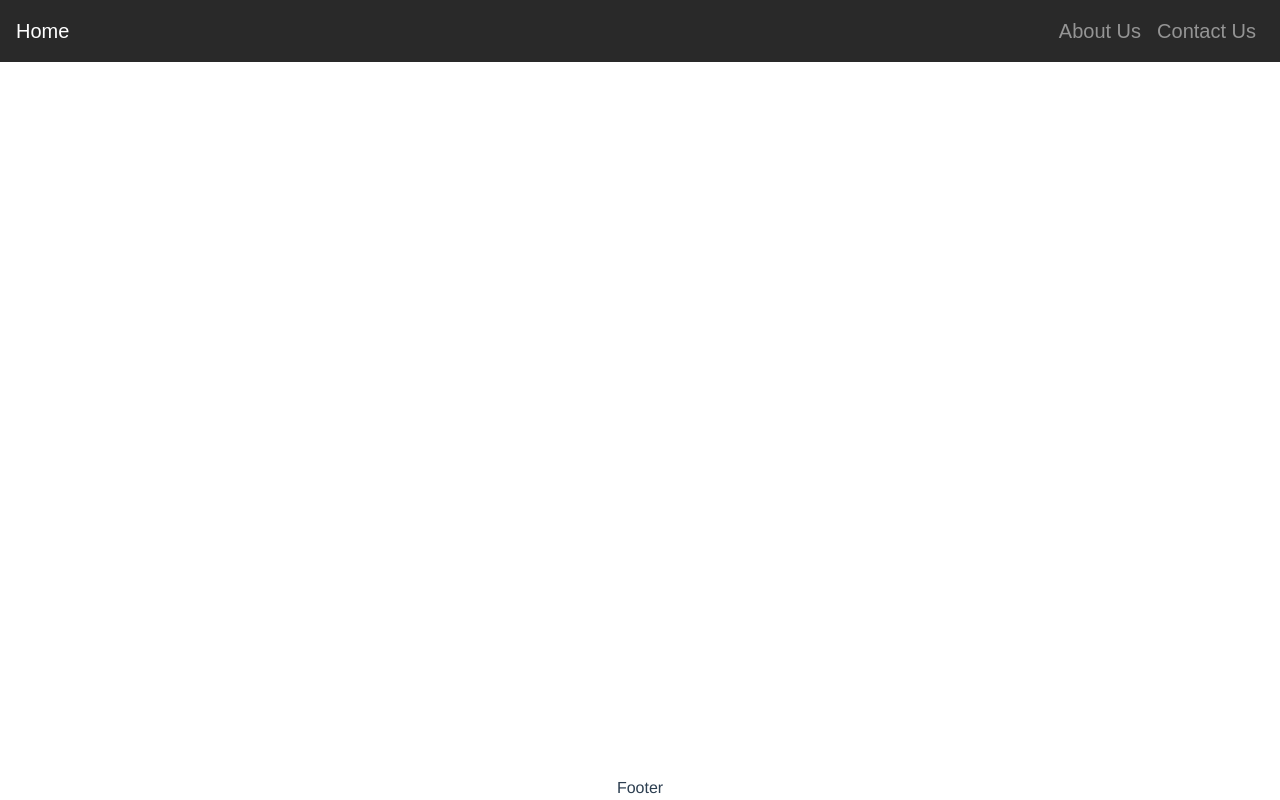
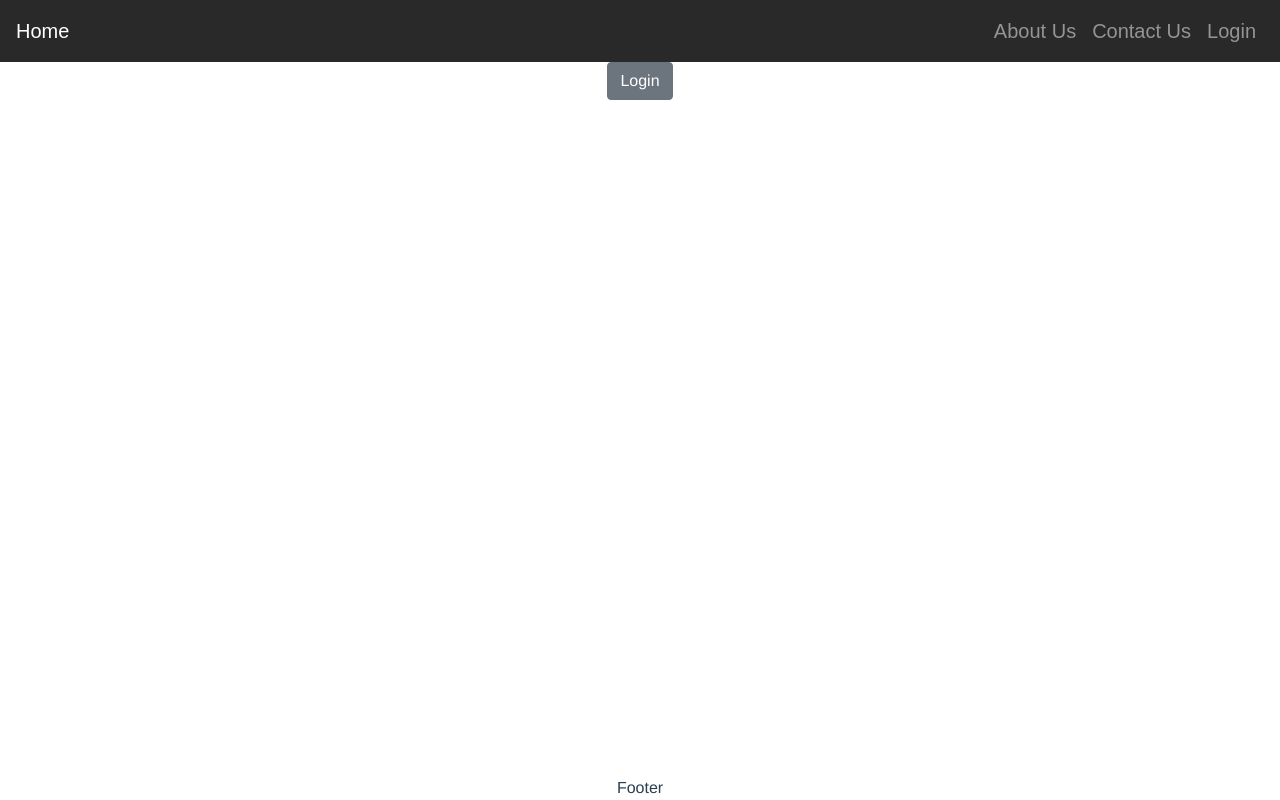
Before and after one commit to aftongauntlett/followdown, a Vue app: page /#/login in a window 1280 px wide. Built offline with nearby package versions, Linux system fonts and the light colour scheme; no server answers.

Commit message:
adding firebase login

```diff
--- a/src/App.vue
+++ b/src/App.vue
@@ -1,6 +1,7 @@
 <template>
   <div class="d-flex flex-column" id="app">
     <Navbar />
+    {{ user }}
     <router-view class="flex-grow" />
     <Footer class="mt-auto"/>
   </div>
@@ -9,10 +10,23 @@
 <script>
 import Navbar from "./components/Navbar";
 import Footer from "./components/Footer";
+import firebase from "firebase"
 export default {
   components: {
     Footer,
-    Navbar
+    Navbar,
+  },
+
+  data(){
+    return{
+      user: null
+    }
+  },
+
+  mounted(){
+    firebase.auth().onAuthStateChanged(user => {
+      this.user = user
+    })
   }
 };
 </script>
--- a/src/components/Navbar.vue
+++ b/src/components/Navbar.vue
@@ -8,6 +8,7 @@
       <b-navbar-nav  class="ml-auto">
         <b-nav-item :to="{ name: 'About' }">About Us</b-nav-item>
         <b-nav-item :to="{ name: 'Contact' }">Contact Us</b-nav-item>
+        <b-nav-item :to="{ name: 'Login' }">Login</b-nav-item>
       </b-navbar-nav>
     </b-collapse>
   </b-navbar>
--- a/src/main.js
+++ b/src/main.js
@@ -7,6 +7,11 @@ import router from './router'
 
 Vue.config.productionTip = false
 
+import firebase from "firebase"
+import firebaseConfig from "../config/firebase.json"
+firebase.initializeApp(firebaseConfig);
+firebase.analytics();
+
 new Vue({
   router,
   render: h => h(App)
--- a/src/router/index.js
+++ b/src/router/index.js
@@ -1,6 +1,7 @@
 import Vue from 'vue'
 import VueRouter from 'vue-router'
 import Home from '../views/Home.vue'
+import Login from "../views/Login";
 
 Vue.use(VueRouter)
 
@@ -10,6 +11,11 @@ Vue.use(VueRouter)
     name: 'Home',
     component: Home
   },
+    {
+      path: '/login',
+      name: 'Login',
+      component: Login
+    },
   {
     path: '/about',
     name: 'About',
--- /dev/null
+++ b/src/views/Login.vue
@@ -0,0 +1,22 @@
+<template>
+    <div>
+        <b-button @click="login">Login</b-button>
+    </div>
+</template>
+
+<script>
+    import firebase from "firebase"
+    export default {
+        name: "Login",
+        methods: {
+            login(){
+                var provider = new firebase.auth.GoogleAuthProvider();
+                firebase.auth().signInWithPopup(provider)
+            }
+        }
+    }
+</script>
+
+<style scoped>
+
+</style>
```
